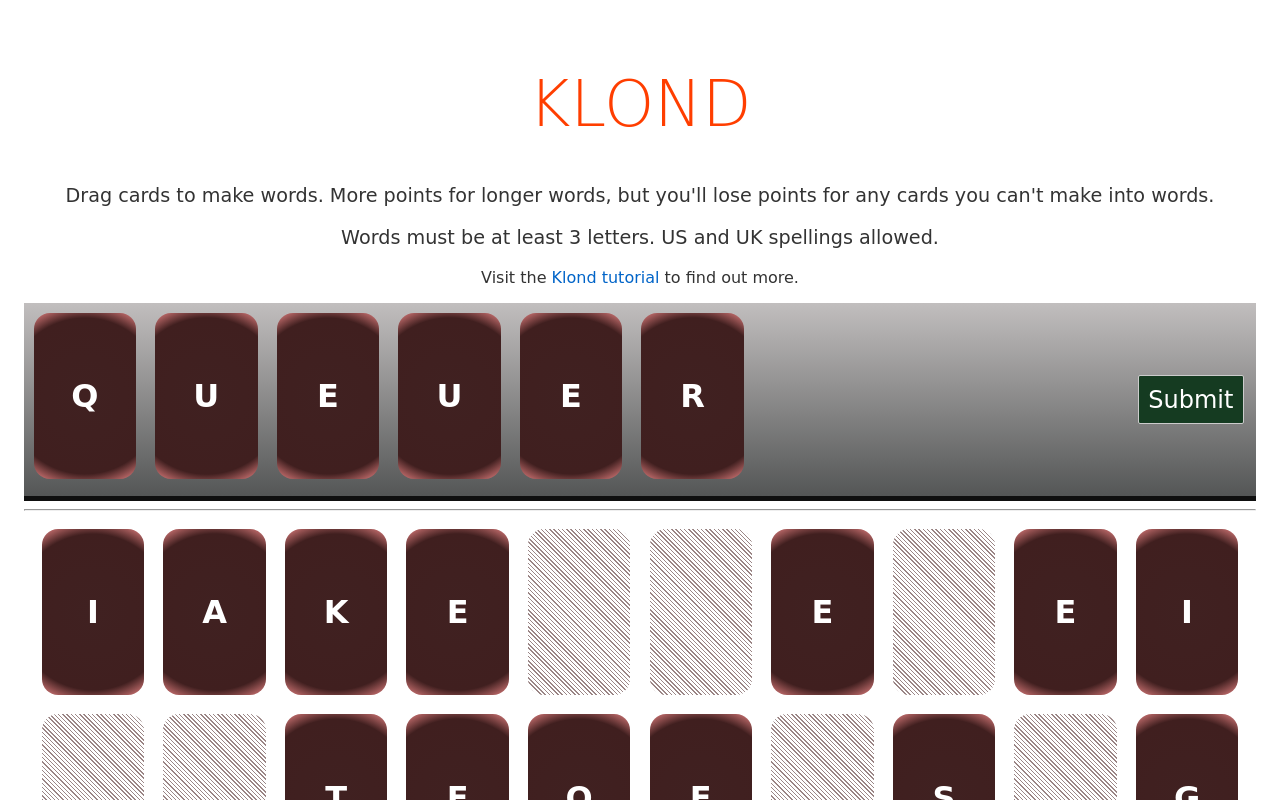
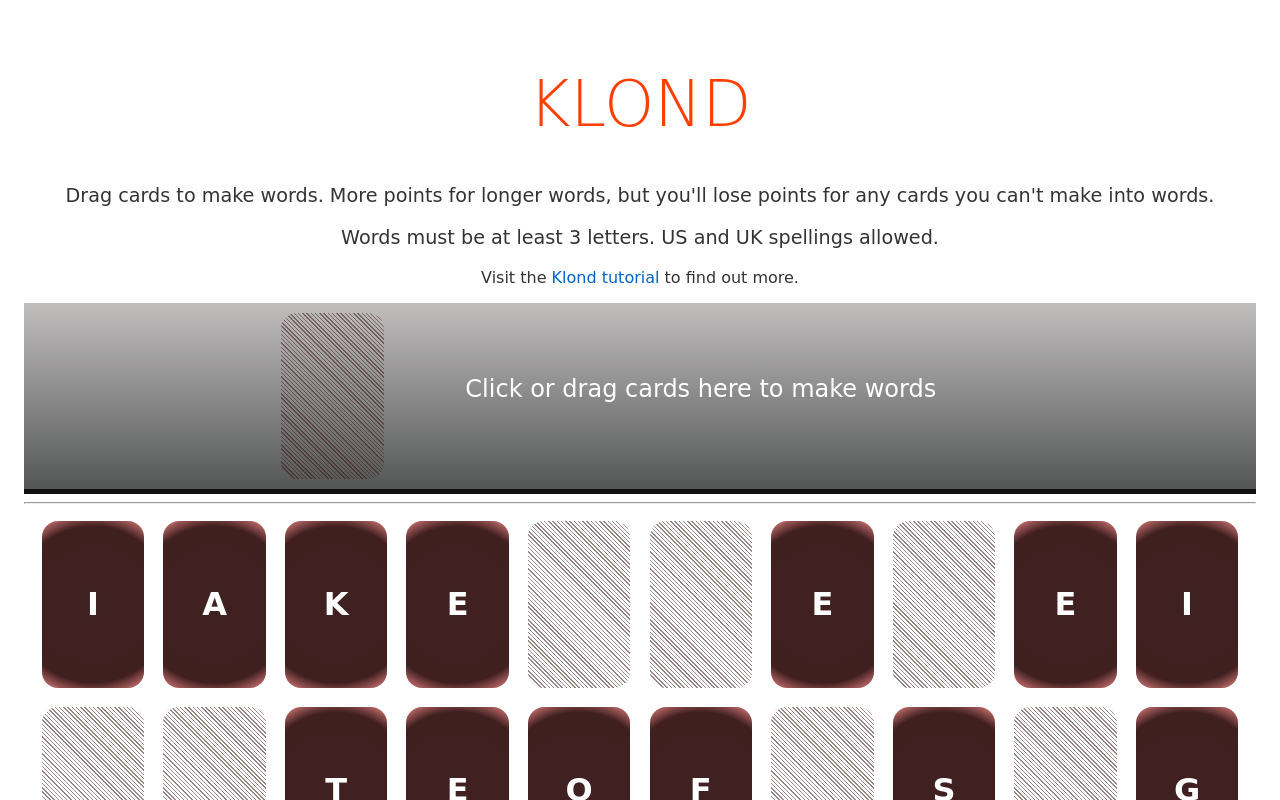
Before and after one commit to craignicol/klond, a Svelte app: page / in a window 1280 px wide. Shown: the top 800 px of the page. Built offline with nearby package versions, Linux system fonts and the light colour scheme.

Commit message:
Add select card event handler

```diff
--- a/src/App.svelte
+++ b/src/App.svelte
@@ -1,10 +1,15 @@
 <script lang="ts">
 import Card from "./Card.svelte";
-import { Letter } from "./deck";
+import type { Letter } from "./deck";
 import Shelf from "./Shelf.svelte";
 
 	export let deck: Letter[];
-	export let selected: Letter[] = [Letter.Q, Letter.U, Letter.E, Letter.U, Letter.E, Letter.R];
+	export let selected: Letter[] = [];
+
+	function selectCard(card: Letter, index: number) {
+		selected.push(card);
+		deck.splice(index, 1);
+	}
 </script>
 
 <main>
@@ -12,11 +17,12 @@ import Shelf from "./Shelf.svelte";
 	<p class="instructions">Drag cards to make words. More points for longer words, but you'll lose points for any cards you can't make into words.</p>
 	<p class="instructions">Words must be at least 3 letters. US and UK spellings allowed.</p>
 	<p>Visit the <a href="https://craignicol.github.io/klond/#howtoplay">Klond tutorial</a> to find out more.</p>
+	<p>{selected}</p>
 
-	<Shelf currentWord={selected}/>
+	<Shelf bind:currentWord={selected}/>
 
-	{#each deck as c}
-		<Card face={c} turned={Math.random() > 0.5} />
+	{#each deck as c, i}
+		<Card face={c} turned={Math.random() > 0.5} on:click={_ => selectCard(c, i)}/>
 	{/each}
 </main>
 
--- a/src/Card.svelte
+++ b/src/Card.svelte
@@ -8,7 +8,7 @@ import { Letter } from "./deck";
 {#if turned}
 <span class="card back">&nbsp;</span>
 {:else}
-<span class="card front">{Letter[face]}</span>
+<span class="card front" on:click>{Letter[face]}</span>
 {/if}
 
 <style>
--- a/src/Shelf.svelte
+++ b/src/Shelf.svelte
@@ -8,7 +8,7 @@
   {#each currentWord as c}
   <Card face={c} />
   {:else}
-  <Card face={Letter.Q} turned /> <span class="shelf-text">Drag cards here to make words</span>
+  <Card face={Letter.Q} turned /> <span class="shelf-text">Click or drag cards here to make words</span>
   {/each}
   {#if currentWord.length >= 3}
   <button class="shelf-text">Submit</button>
```
Also changed, not shown: public/build/bundle.js, 1 other file (tests, documents, lock files or other folders).
